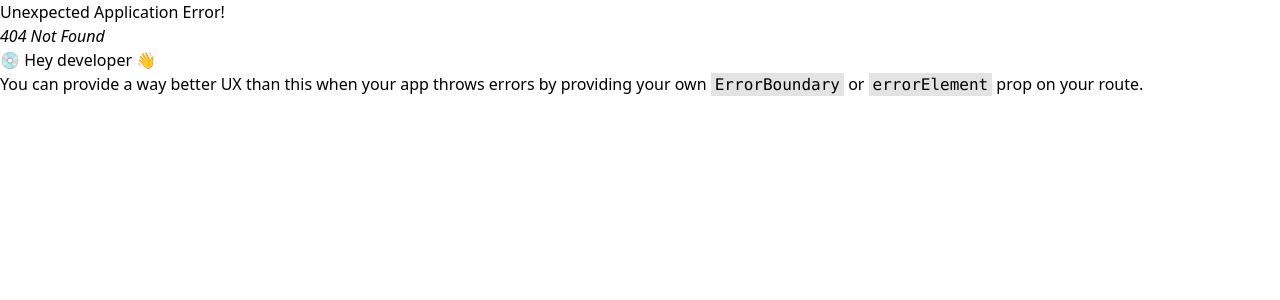
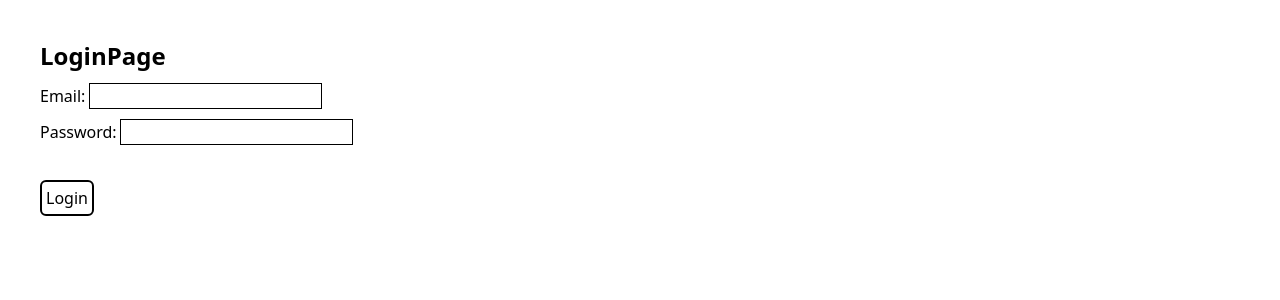
Before and after one commit to princesuke/cc21-auth-myapp1, a React (Vite) app in the folder frontapp1/: page /login in a window 1280 px wide. Before the commit this address had no page. Shown: the top 300 px of the page. Built offline with nearby package versions, Linux system fonts and the light colour scheme.

Commit message:
feat: add login page

```diff
--- a/frontapp1/package.json
+++ b/frontapp1/package.json
@@ -15,6 +15,7 @@
     "lucide-react": "^0.546.0",
     "react": "^19.1.1",
     "react-dom": "^19.1.1",
+    "react-hook-form": "^7.65.0",
     "react-router": "^7.9.4",
     "react-toastify": "^11.0.5",
     "tailwindcss": "^4.1.14",
--- /dev/null
+++ b/frontapp1/src/pages/DashboardPage.jsx
@@ -0,0 +1,13 @@
+import React from "react";
+
+export default function DashboardPage() {
+  return (
+    <div className="m-10 space-y-2">
+      <h1 className="text-2xl font-bold">Welcome, </h1>
+      <div>id: </div>
+      <button className="border-2 p-1 rounded-md mt-6 cursor-pointer">
+        Logout
+      </button>
+    </div>
+  );
+}
--- /dev/null
+++ b/frontapp1/src/pages/LoginPage.jsx
@@ -0,0 +1,36 @@
+import React from "react";
+import { useForm } from "react-hook-form";
+
+export default function LoginPage() {
+  const { register, handleSubmit } = useForm();
+
+  const onSumit = async (data) => {
+    console.log(data);
+  };
+
+  return (
+    <div className="p-10">
+      <form onSubmit={handleSubmit(onSumit)} className="space-y-3">
+        <h2 className="text-2xl font-bold">LoginPage</h2>
+        <div>
+          <label>Email:</label>&nbsp;
+          <input className="outline-1" {...register("email")} />
+        </div>
+        <div>
+          <label>Password:</label>&nbsp;
+          <input
+            type="password"
+            className="outline-1"
+            {...register("password")}
+          />
+        </div>
+        <button
+          type="submit"
+          className="border-2 p-1 rounded-md mt-6 cursor-pointer"
+        >
+          Login
+        </button>
+      </form>
+    </div>
+  );
+}
```
Also changed, not shown: frontapp1/src/routes/index.jsx (+7 -1 lines), 1 other file (tests, documents, lock files or other folders).
